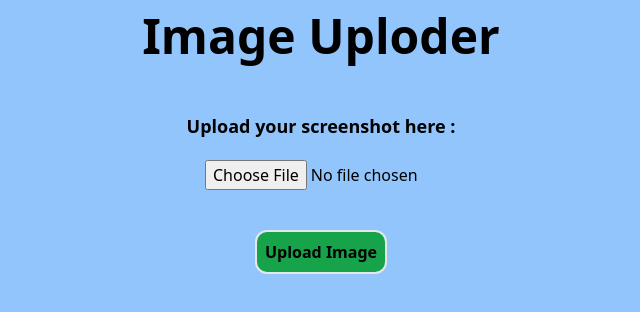
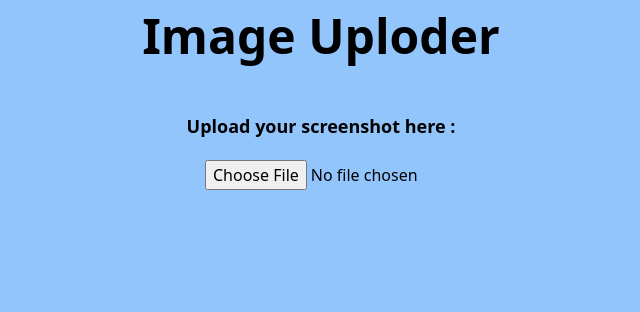
Before and after one commit to Deepakraja03/imageuploader, a React (Create React App) app in the folder frontend/: page / in a window 1280 px wide. Shown: the top 312 px of the page, without its empty margins (319-959 px from the left). Built offline with nearby package versions, Linux system fonts and the light colour scheme.

Commit message:
removed button

```diff
--- a/frontend/src/Pages/Home.js
+++ b/frontend/src/Pages/Home.js
@@ -54,7 +54,6 @@ const Home = () => {
         </div>
       </div>
       <div className="flex justify-center">
-      <button className="border-2 bg-green-600 font-semibold rounded-xl p-2" onClick={handleUpload}>Upload Image</button>
       </div>
       </div>
 
```
